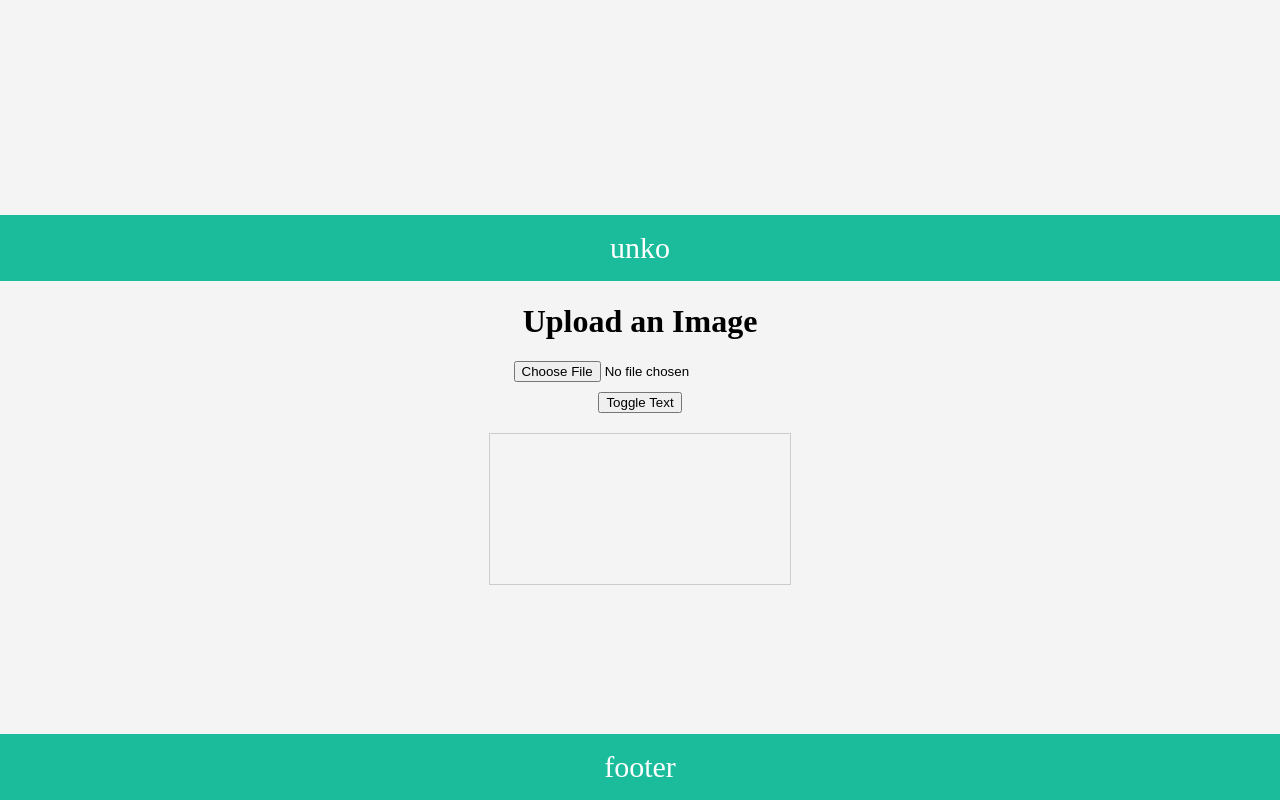
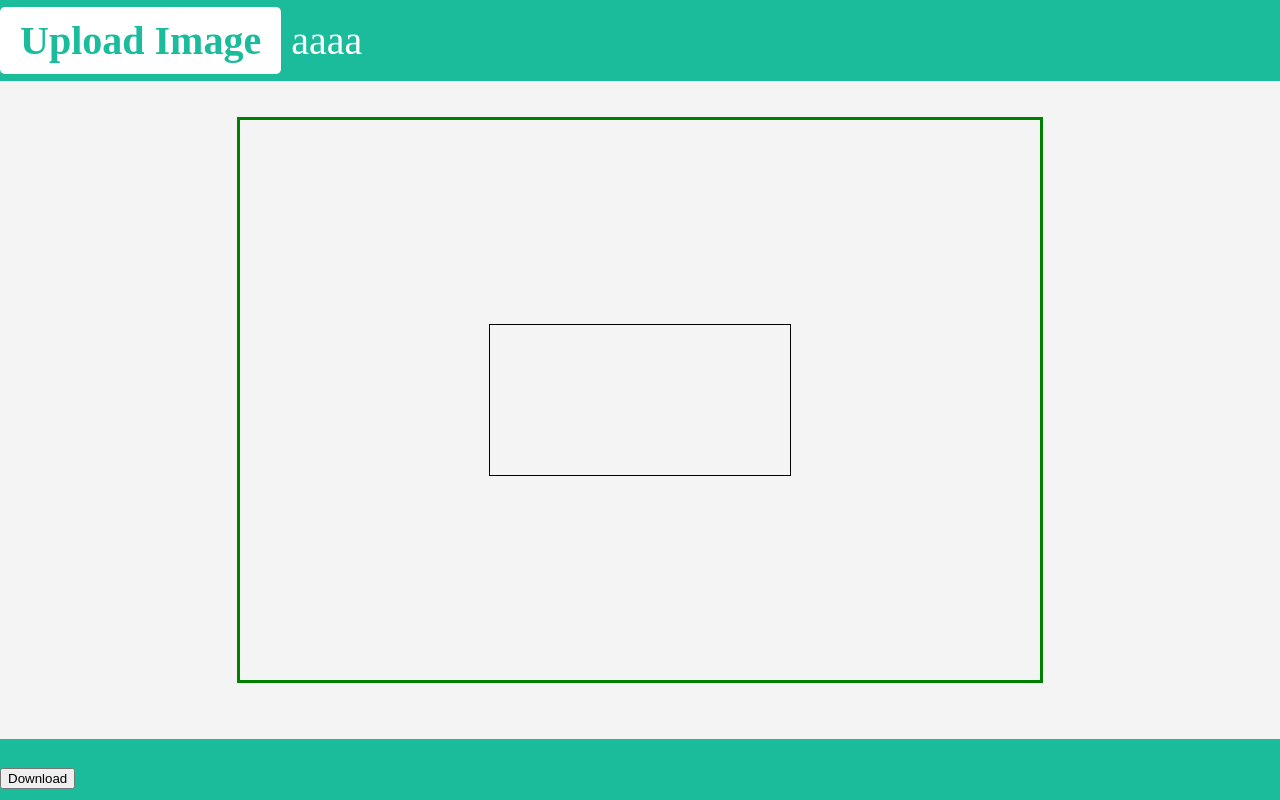
Before and after one commit to kimchizhang/kimchizhang.github.io, a plain HTML site: page index.html in a window 1280 px wide. Drawn offline with Linux system fonts and the light colour scheme; a web font is replaced by a local one.

Commit message:
Update index.html

```diff
--- a/index.html
+++ b/index.html
@@ -5,9 +5,6 @@
   <meta name="viewport" content="width=device-width, initial-scale=1.0">
   <title>EXIF Image Editor</title>
   <style>
-    #controls {
-      margin: 10px 0;
-    }
     body {
       height: 100vh;
       display: flex;
@@ -16,41 +13,81 @@
       justify-content: center;
       margin: 0;
       background-color: #f4f4f4;
-    }
-    canvas {
-      border: 1px solid #ccc;
-      margin-top: 10px;
+      font-family: 'sfpro';
+      padding: 0 1rem;
+
     }
     header, footer {
+      position: fixed;
       width: 100%;
       max-height: 20vh;
-      padding: 2vh 0;
-      text-align: center;
+      padding: 0.9vh 0;
       background: #1abc9c;
       color: white;
-      font-size: 30px;
+      font-size: 40px;
       overflow: hidden;
     }
-    footer {
-      position: fixed;
-      bottom: 0;
+    header {top: 0;}
+    footer {bottom: 0;}
+    #display_image {
+      background-position: center;
+      border: 1px solid black;
+      background-size: contain;
+      background-repeat: no-repeat;
+      text-align: center;
+      display: inline-block;
+      width: auto;
+      height: auto;
+      max-width: 100%;
+      max-height: 100%;
+    }
+    .file-label {
+      display: inline-block;
+      padding: 10px 20px;
+      background: white;
+      color: #1abc9c;
+      border-radius: 5px;
+      cursor: pointer;
+      font-weight: bold;
+      transition: background 0.3s, color 0.3s;
+    }
+    .file-label:hover {
+      background: #16a085;
+      color: white;
+    }
+    .container {
+      display: flex;
+      border: 3px solid green;
+      text-align: center!important;
+      width: 100vh!important;
+      height: 70vh;
+      align-items: center;
+      justify-content: center;
+    }
+    @media screen and (max-width:600px) {
+      #display_image {
+        width: 100%;
+      }
+    }
+    @font-face {
+      font-family: "sfpro";
+      src: url("fonts/sf-pro-text_regular.woff2");
     }
   </style>
 </head>
 <body>
   <header class="header">
-    unko
+    <label for="image_input" class="file-label">Upload Image</label>
+    <input type="file" id="image_input" accept="image/png, image/jpg" style="display: none;">
+    aaaa
   </header>
-  <h1>Upload an Image</h1>
-  <input type="file" id="imageInput" accept="image/*" />
-  <div id="controls">
-    <button id="toggleText">Toggle Text</button>
+  <div class="container">
+    <canvas id="display_image" role="button" aria-label="AA"></canvas>
   </div>
-  <canvas id="canvas"></canvas>
   <footer>
-    footer
+    <button id="download">Download</button>
   </footer>
   <script src="https://cdn.jsdelivr.net/npm/exif-js"></script>
-  <script src="script.js"></script>
+  <script src="js/script.js"></script>
 </body>
 </html>
```
